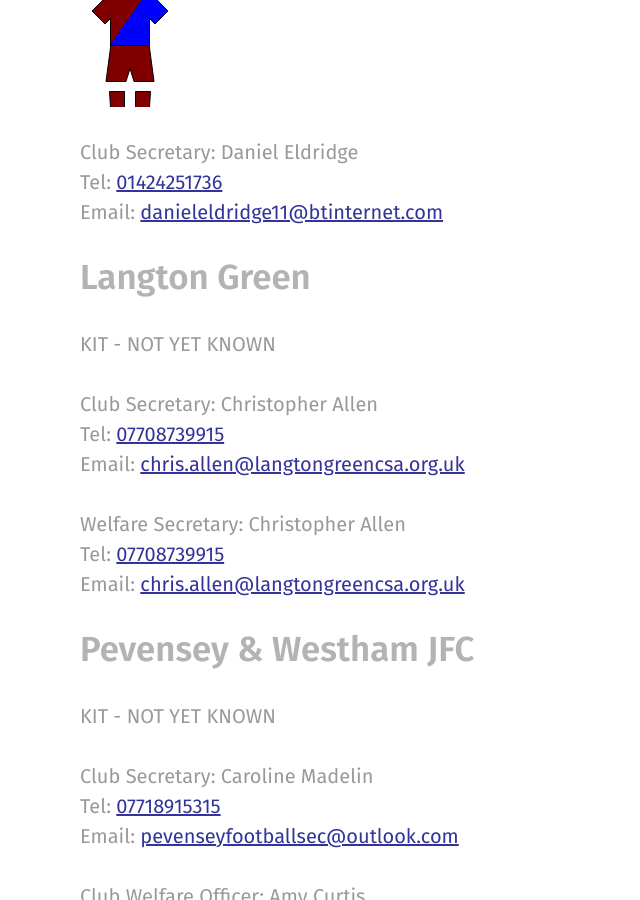
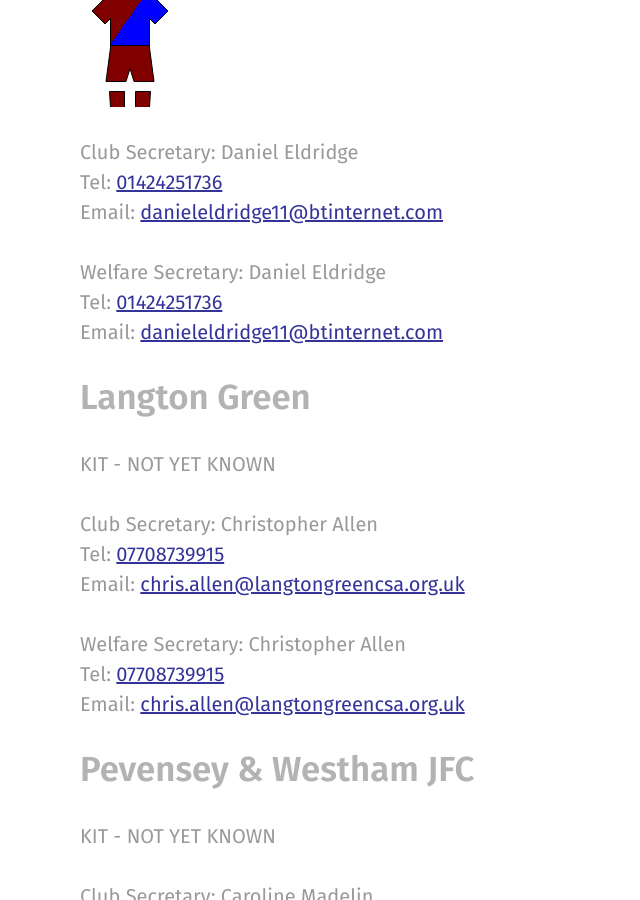
Before and after one commit to rotherleague/Rother, a Jekyll site: the page built from clubs.md, in a window 1280 px wide and 900 px high, scrolled down 9769 px. Shown: the whole window, without its empty margins (0-640 px from the left). Built offline with Jekyll 4.4.1, drawn with Linux system fonts in a browser that asks for light colours; nearby versions of some CDN libraries.

Commit message:
Update little_common.html

```diff
--- a/_includes/clubs/little_common.html
+++ b/_includes/clubs/little_common.html
@@ -7,3 +7,7 @@
 <p>Club Secretary: Daniel Eldridge<br>
   Tel: <a href="tel:01424251736">01424251736</a><br>
 Email: <a href="mailto:danieleldridge11@btinternet.com">danieleldridge11@btinternet.com</a></p>
+
+<p>Welfare Secretary: Daniel Eldridge<br>
+  Tel: <a href="tel:01424251736">01424251736</a><br>
+Email: <a href="mailto:danieleldridge11@btinternet.com">danieleldridge11@btinternet.com</a></p>
```
